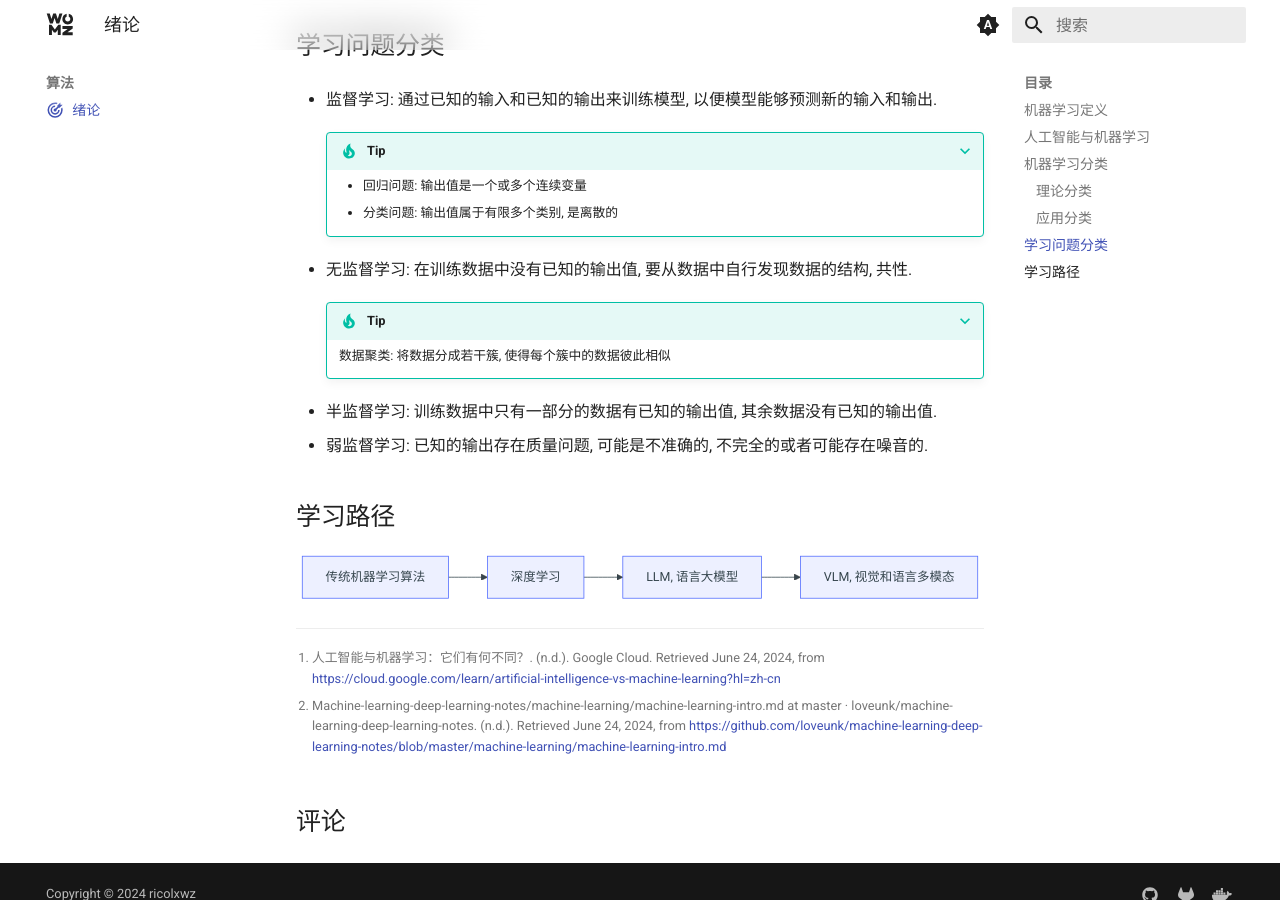
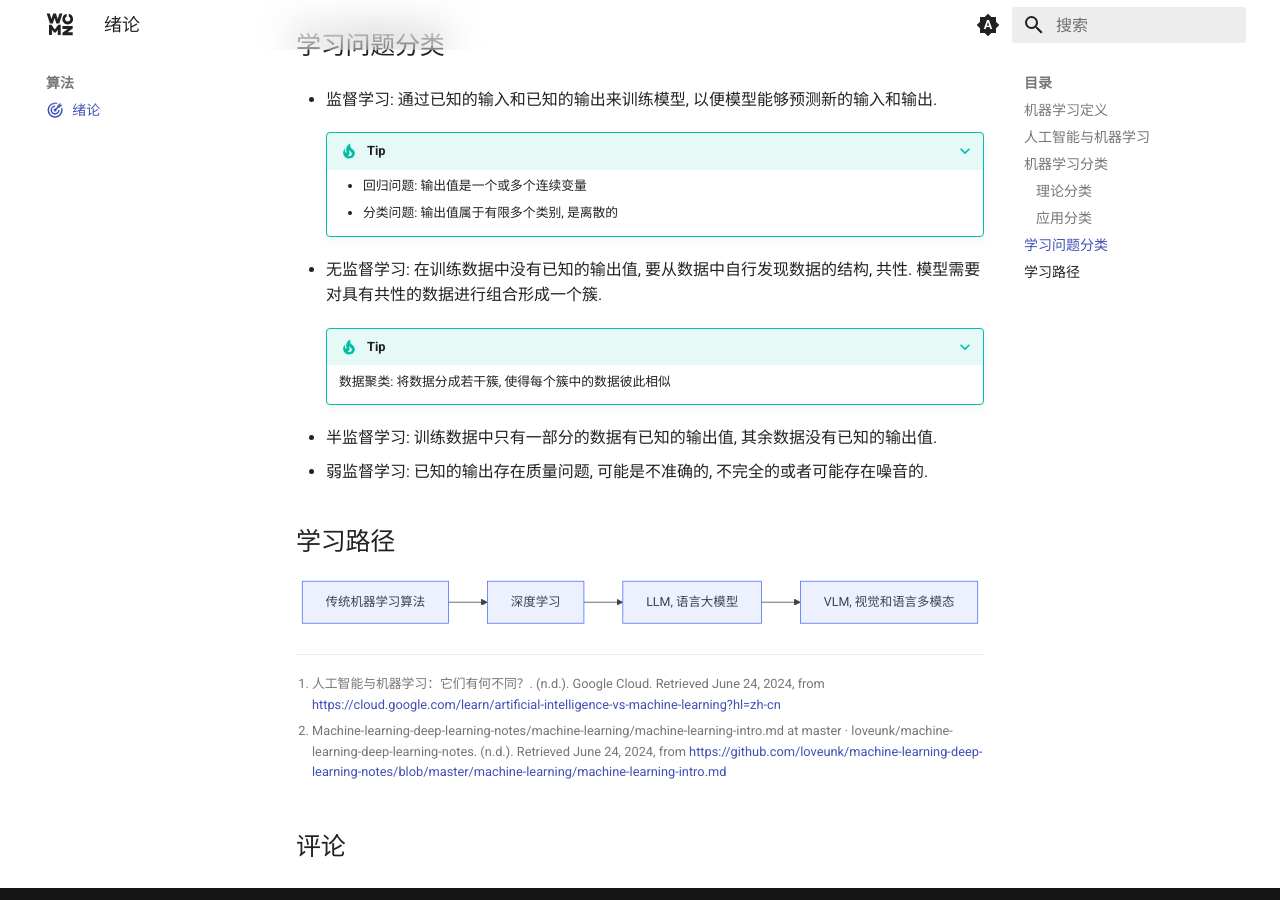
Before and after one commit to sigmax01/ml, an MkDocs documentation site: the page built from docs/算法/绪论.md, in a window 1280 px wide and 900 px high, scrolled down 1576 px. Built offline with MkDocs 1.6.1 and Material for MkDocs 9.7.7, drawn with Linux system fonts in a browser that asks for light colours; comment, search, counter and statistics services are not loaded.

Commit message:
Update documentation with information on unsupervised learning and clustering

```diff
--- a/docs/算法/绪论.md
+++ b/docs/算法/绪论.md
@@ -56,7 +56,7 @@ comments: true
         - 回归问题: 输出值是一个或多个连续变量
         - 分类问题: 输出值属于有限多个类别, 是离散的
 
-- 无监督学习: 在训练数据中没有已知的输出值, 要从数据中自行发现数据的结构, 共性.
+- 无监督学习: 在训练数据中没有已知的输出值, 要从数据中自行发现数据的结构, 共性. 模型需要对具有共性的数据进行组合形成一个簇.
 
     ???+ tip "Tip"
 
```
